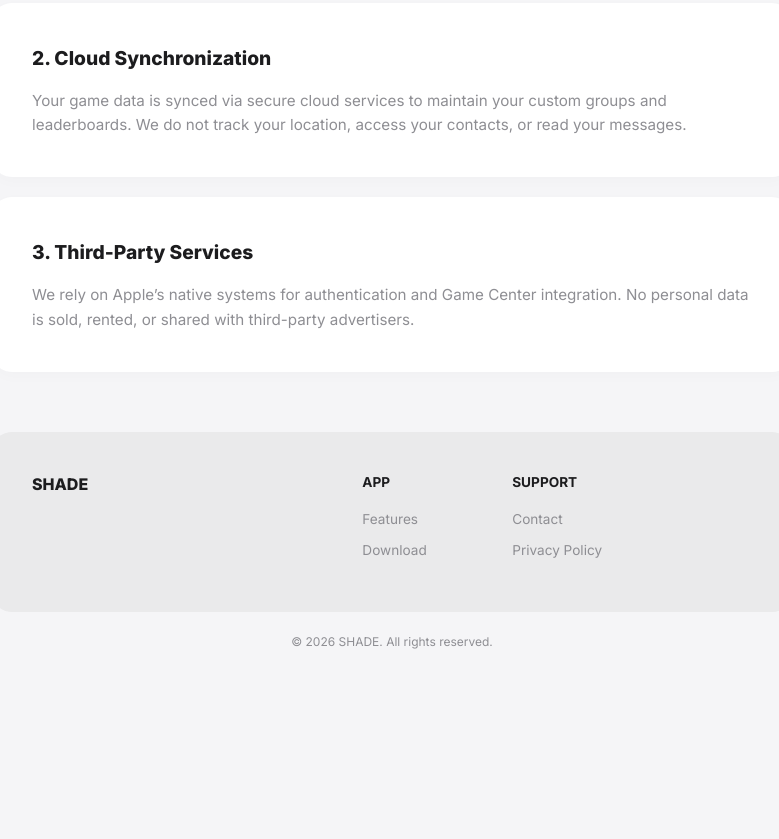
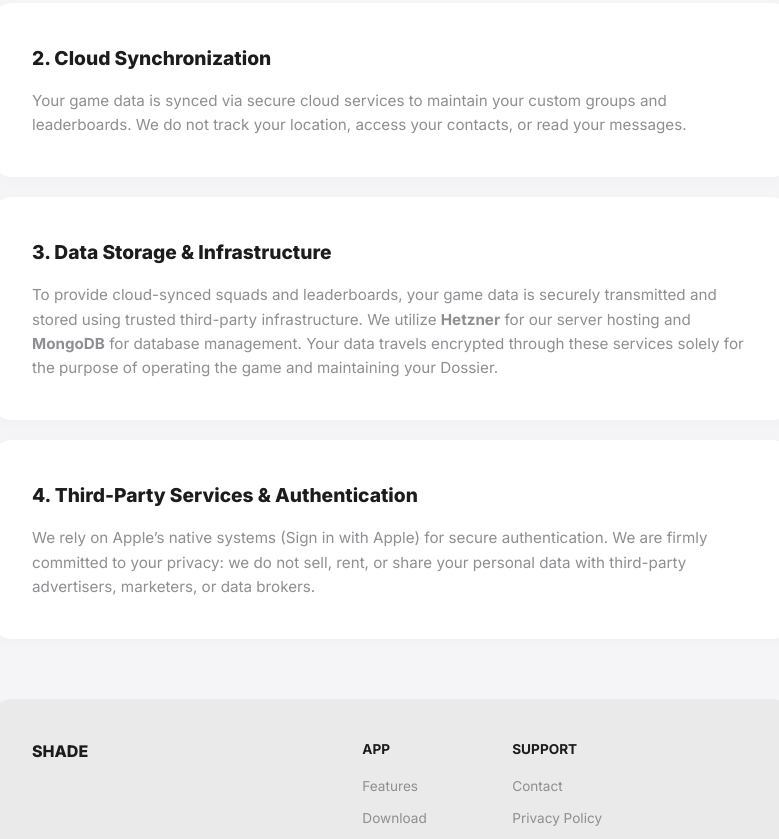
Before and after one commit to kacsss/Shade-App-Website, a plain HTML site: page privacy.html in a window 1280 px wide. Shown: the part 556-1395 px from the top of the page, without its empty margins (248-1027 px from the left). Before the commit the page ends 1259 px from the top, so only its background shows below. Drawn offline with Linux system fonts and the light colour scheme.

Commit message:
Update privacy.html

```diff
--- a/privacy.html
+++ b/privacy.html
@@ -85,8 +85,13 @@
         </div>
 
         <div class="card">
-            <h2>3. Third-Party Services</h2>
-            <p>We rely on Apple’s native systems for authentication and Game Center integration. No personal data is sold, rented, or shared with third-party advertisers.</p>
+            <h2>3. Data Storage & Infrastructure</h2>
+            <p>To provide cloud-synced squads and leaderboards, your game data is securely transmitted and stored using trusted third-party infrastructure. We utilize <strong>Hetzner</strong> for our server hosting and <strong>MongoDB</strong> for database management. Your data travels encrypted through these services solely for the purpose of operating the game and maintaining your Dossier.</p>
+        </div>
+
+        <div class="card">
+            <h2>4. Third-Party Services & Authentication</h2>
+            <p>We rely on Apple’s native systems (Sign in with Apple) for secure authentication. We are firmly committed to your privacy: we do not sell, rent, or share your personal data with third-party advertisers, marketers, or data brokers.</p>
         </div>
 
         <footer class="footer-card">
```
